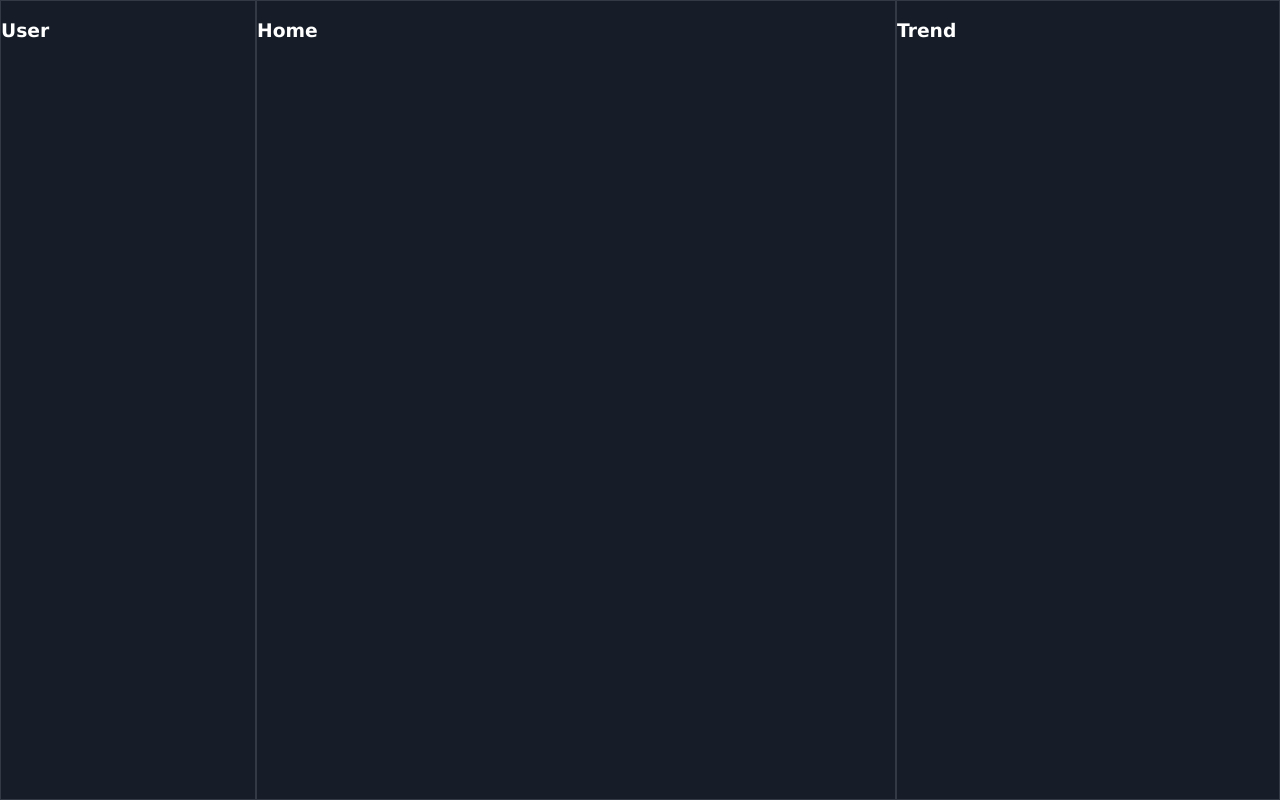
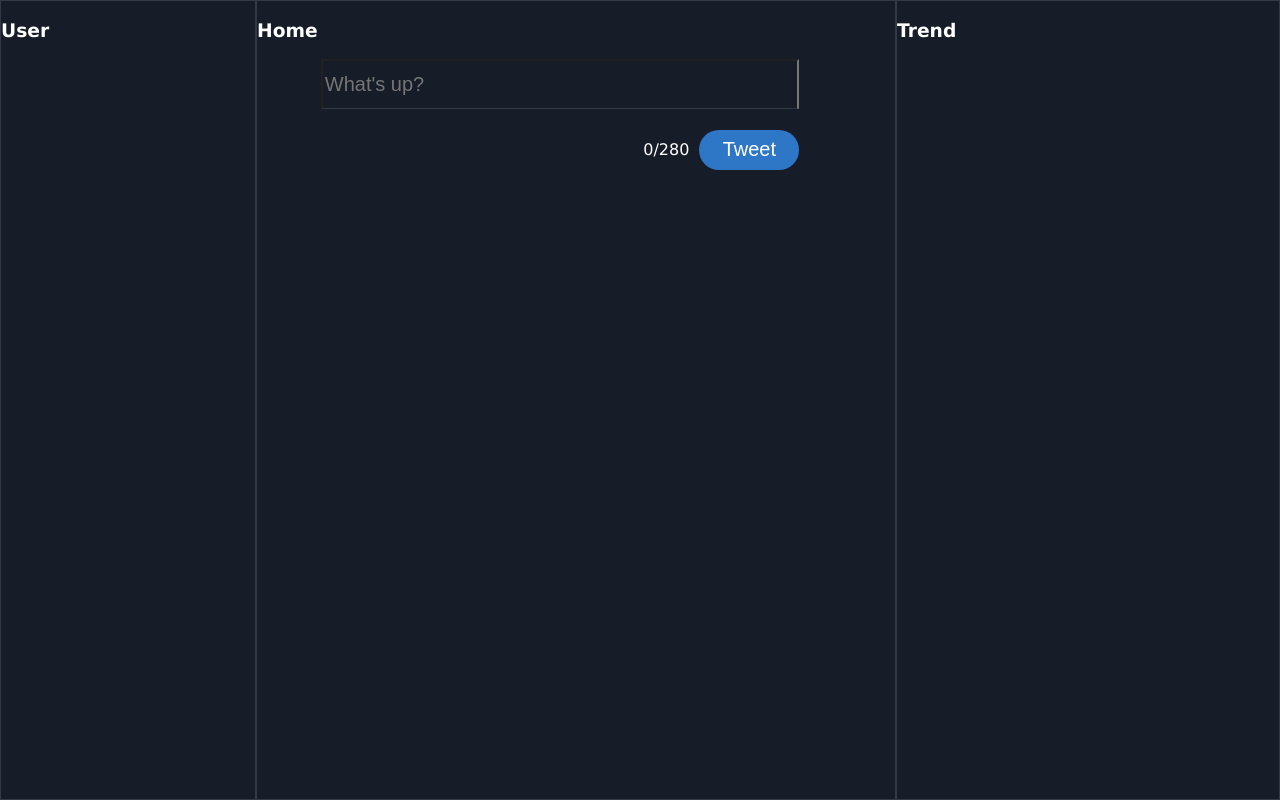
Before and after one commit to syu99/Frontend-Hackatweet, a Next.js app: page / in a window 1280 px wide. Built offline with nearby package versions, Linux system fonts and the light colour scheme.

Commit message:
debut de la partie home de la page home avec titre + input + compteur dynamique + button(pas en marche)

```diff
--- a/components/Home.js
+++ b/components/Home.js
@@ -1,6 +1,9 @@
+import { useState } from "react";
 import styles from "../styles/Home.module.css";
 
 function Home() {
+  const [tweet, setTweet] = useState("");
+  let nbrChar = tweet.length;
   return (
     <div>
       <div className={styles.container}>
@@ -8,7 +11,20 @@ function Home() {
           <h3>User</h3>
         </div>
         <div className={styles.home}>
-          <h3>Home</h3>
+          <div className={styles.headerHome}>
+            <h3>Home</h3>
+            <input
+              className={styles.input}
+              type="text"
+              onChange={(e) => setTweet(e.target.value)}
+              value={tweet}
+              placeholder="What's up?"
+            />
+            <div className={styles.botHeaderHome}>
+              <p>{nbrChar}/280</p>
+              <button className={styles.buttonTweet}>Tweet</button>
+            </div>
+          </div>
         </div>
         <div className={styles.hashtag}>
           <h3>Trend</h3>
--- a/styles/Home.module.css
+++ b/styles/Home.module.css
@@ -30,3 +30,38 @@
   border: 1px solid #333a45;
   height: 100vh;
 }
+
+.headerHome {
+  display: flex;
+  flex-direction: column;
+}
+
+.input {
+  width: 75%;
+  margin-left: 10%;
+  border-bottom: solid 1px #333a45;
+  background-color: transparent;
+  height: 50px;
+  color: white;
+  font-size: 20px;
+}
+
+.botHeaderHome {
+  display: flex;
+  align-items: center;
+  justify-content: flex-end;
+  gap: 10px;
+  margin-top: 15px;
+  margin-right: 15%;
+}
+
+.buttonTweet {
+  width: 100px;
+  height: 40px;
+  border-radius: 20px;
+  cursor: pointer;
+  background-color: #2e77c7;
+  color: white;
+  font-size: 20px;
+  border: solid 1px transparent;
+}
```
